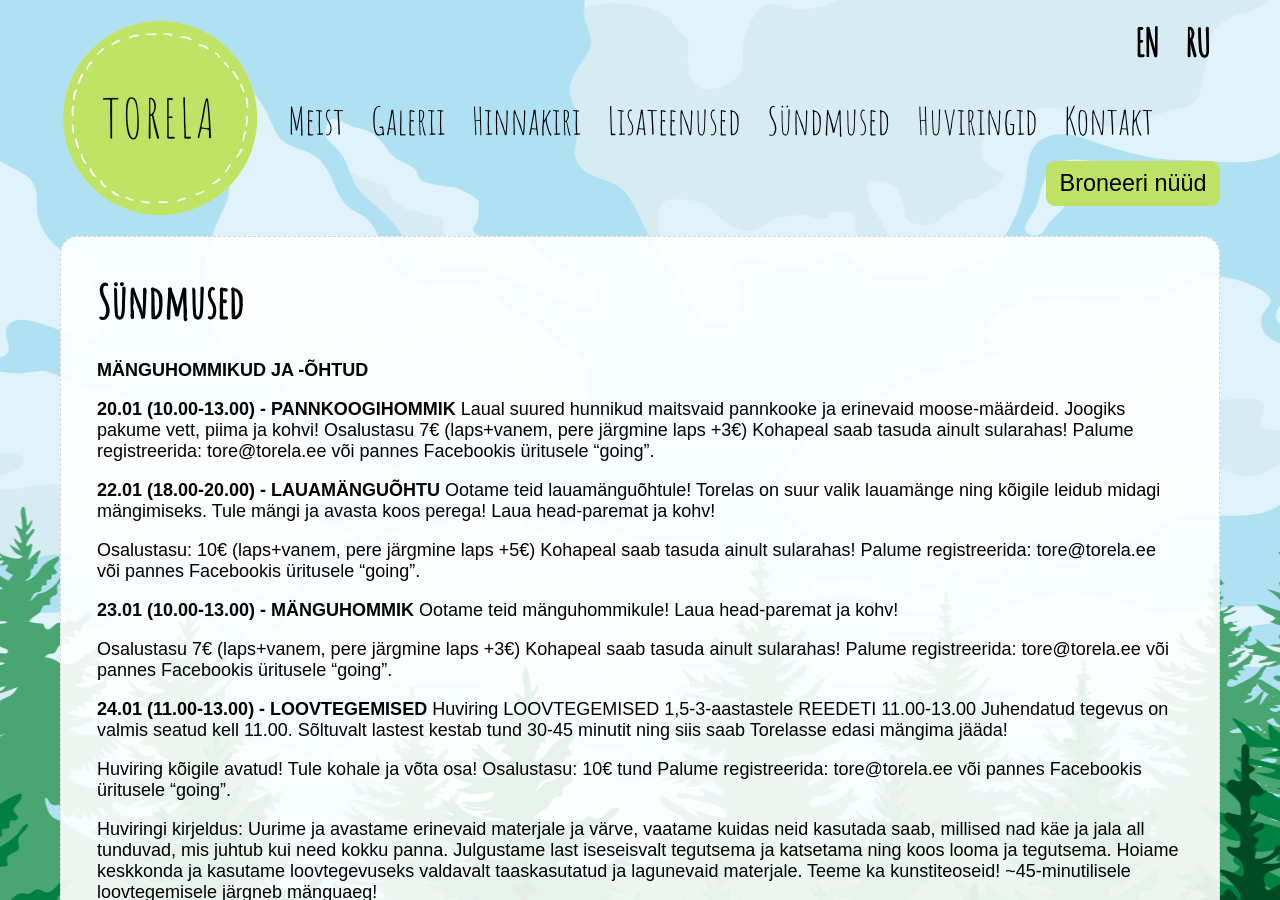
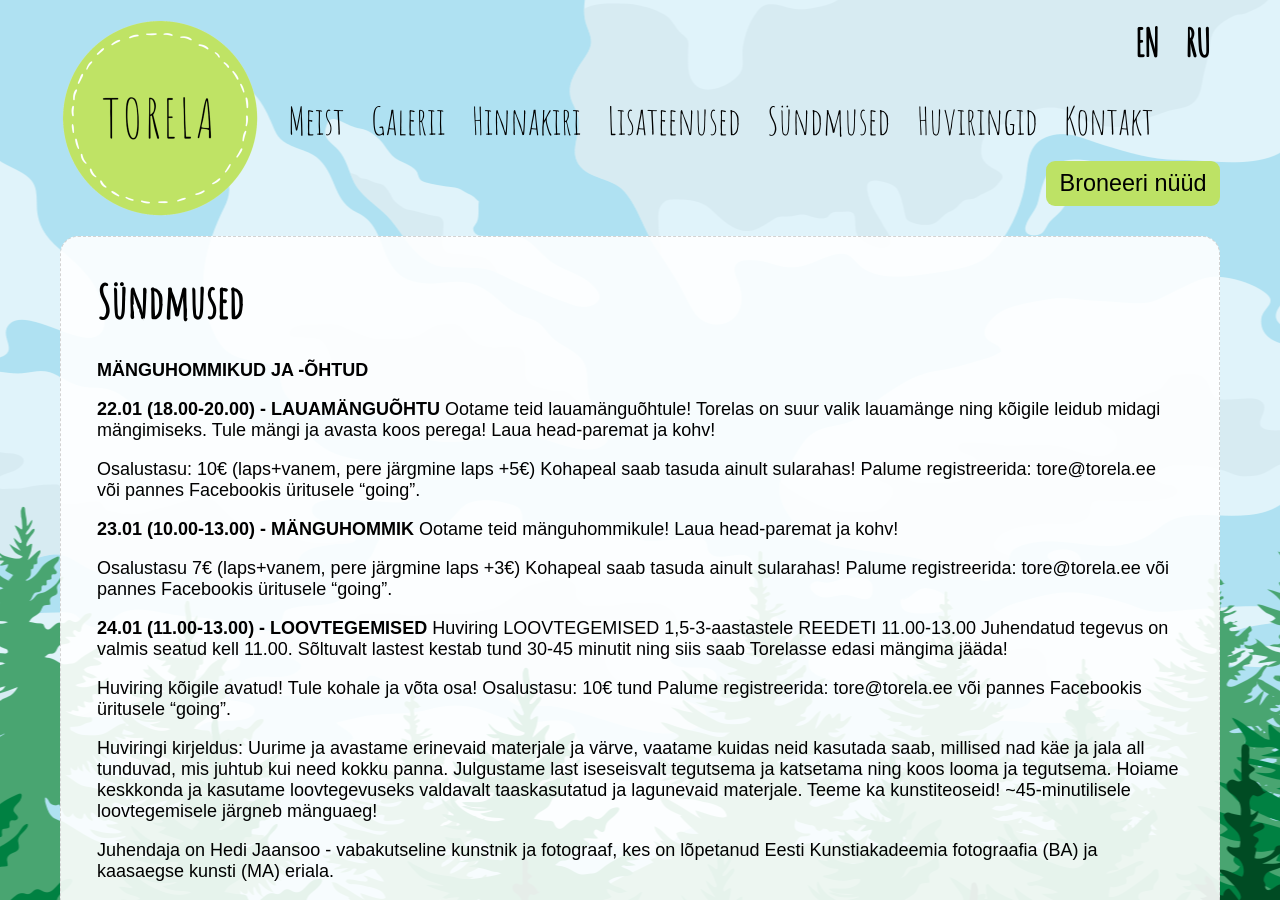
Before and after one commit to mypsik/torela, a Jekyll site: the page built from syndmused/index.md, in a window 1280 px wide and 900 px high. Built offline with Jekyll 4.4.1, drawn with Linux system fonts in a browser that asks for light colours.

Commit message:
Update index.md

```diff
--- a/syndmused/index.md
+++ b/syndmused/index.md
@@ -8,14 +8,6 @@ ru: /ru/events/
 ---
 
 **MÄNGUHOMMIKUD JA -ÕHTUD**
-
-**20.01 (10.00-13.00) - PANNKOOGIHOMMIK**
-Laual suured hunnikud maitsvaid pannkooke ja erinevaid moose-määrdeid.
-Joogiks pakume vett, piima ja kohvi!
-Osalustasu 7€ (laps+vanem, pere järgmine laps +3€)
-Kohapeal saab tasuda ainult sularahas!
-Palume registreerida: tore@torela.ee või pannes Facebookis üritusele "going".
-
 
 **22.01 (18.00-20.00) - LAUAMÄNGUÕHTU**
 Ootame teid lauamänguõhtule! Torelas on suur valik lauamänge ning kõigile leidub midagi mängimiseks. Tule mängi ja avasta koos perega!
```
